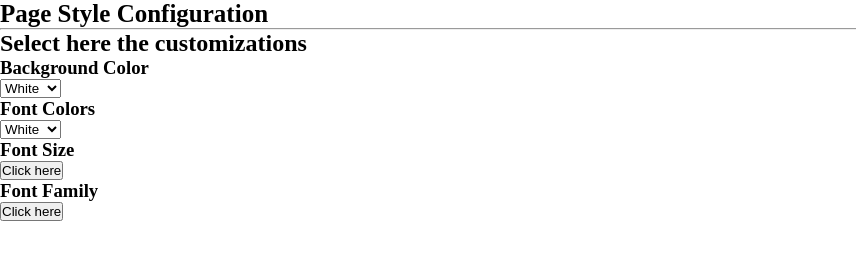
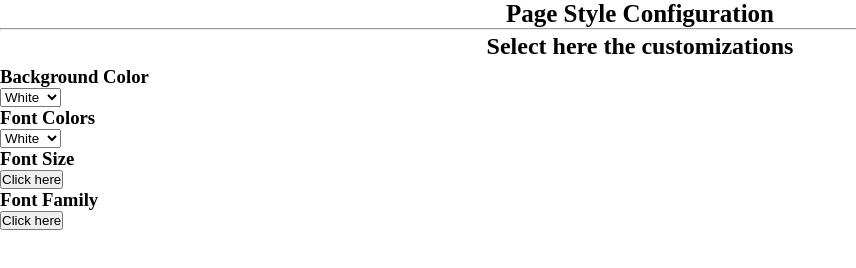
Before and after one commit to RenatoWw/page-style-configuration, a plain HTML site: page index.html in a window 1280 px wide. Shown: the whole page, without its empty margins (0-856 px from the left). Drawn offline with Linux system fonts and the light colour scheme.

Commit message:
other minor changes

```diff
--- a/css/style.css
+++ b/css/style.css
@@ -9,16 +9,13 @@ nav {
     overflow: hidden;
 }
 
-#title {
+#nav-title {
     font-size: 25px;
-    float: left;
+    text-align: center;
 }
 
-#nav-right a {
-    font-weight: bold;
-    color: black;
-    float: right;
+#title {
+    margin-top: 3px;
     text-align: center;
-    text-decoration: none;
-    font-size: 25px;
+    margin-bottom: 6px;
 }
--- a/index.html
+++ b/index.html
@@ -10,13 +10,14 @@
 </head>
 <body>
     <nav>
-        <h1 id="title">Page Style Configuration</h1>
+        <h1 id="nav-title">Page Style Configuration</h1>
         <!-- <div id="nav-right">
             <a id="control" href="html/controlCenter.html">Control center</a>
         </!-->
     </nav>
     <hr>
-    <h2>Select here the customizations</h2>
+    <h2 id="title">Select here the customizations</h2>
+    <div id="background-section">
         <h3>Background Color</h3>
         <select id="background">
             <option value="white">White</option>
@@ -28,6 +29,7 @@
             <option value="other">Other</option>
             <option value="hex">Hex</option>
         </select>
+    </div>
     <div id="font">
         <h3>Font Colors</h3>
         <select id="font-color">
```
Lines whose indentation alone changed are shown as unchanged.
